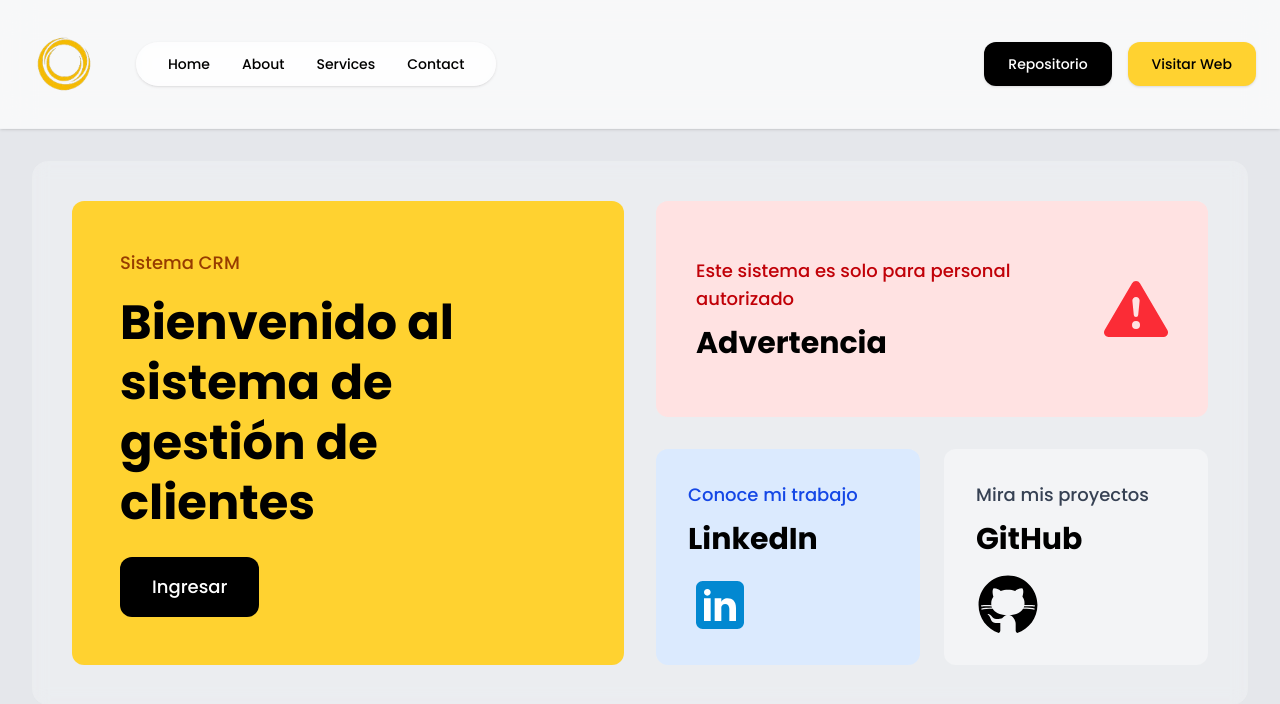
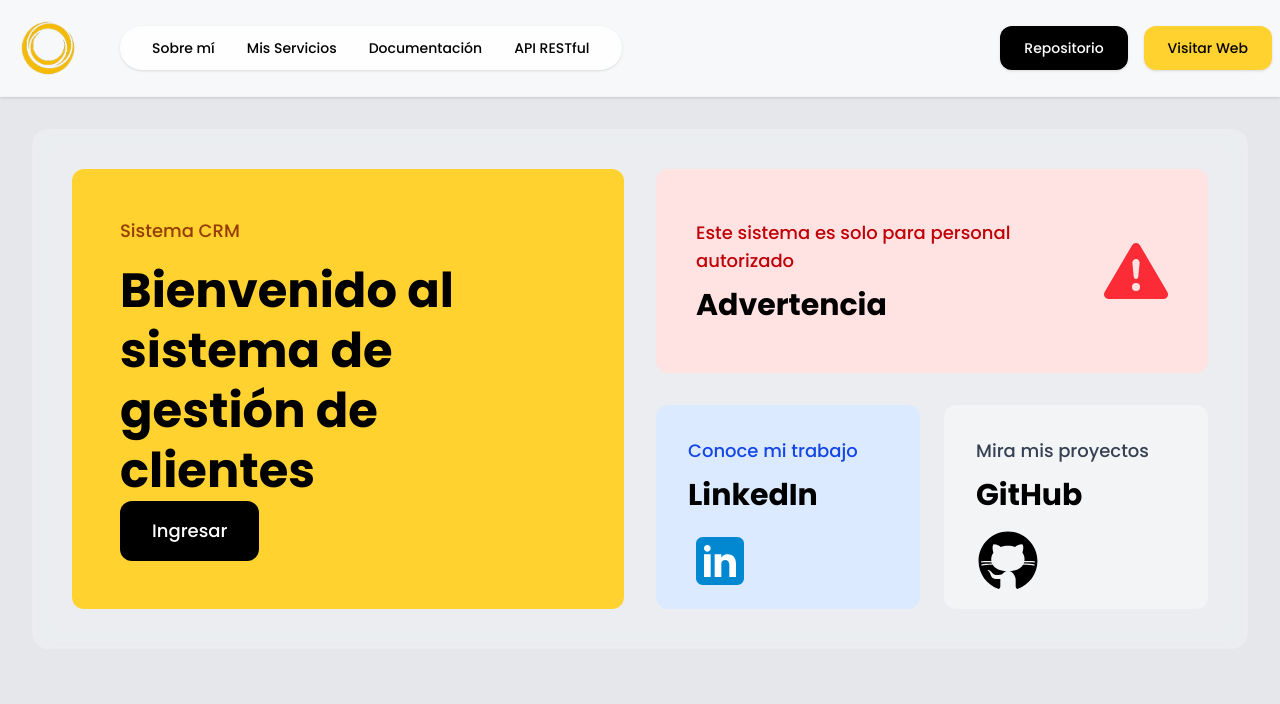
Before and after one commit to GaboGabito05/sistema-crm-compina-client, a React (Vite) app: page / in a window 1280 px wide. Shown: the top 704 px of the page. Built offline with nearby package versions, Linux system fonts and the light colour scheme.

Commit message:
Cambiooooos hay en miii

```diff
--- a/index.html
+++ b/index.html
@@ -4,7 +4,7 @@
     <meta charset="UTF-8" />
     <link rel="icon" type="image/svg+xml" href="/logo-compipro.png" />
     <meta name="viewport" content="width=device-width, initial-scale=1.0" />
-    <meta name="title" content="Compipro S.A.C." />
+    <meta name="title" content="Sistema CRM | Compipro S.A.C." />
     <meta name="description" content="Sistema CRM de Compina S.A.C. para la gestión de clientes, proveedores y pedidos desarrollador con React.js y Express.js por Gabriel Polack."/>
     <meta name="keywords" content="compipro, merchandising, marketing, agencia de marketing, productos personalizados, productos promocionales, productos publicitarios, productos de merchandising"/>
     <meta name="author" content="Gabriel Polack"/>
@@ -12,13 +12,13 @@
     	<!-- Open Graph / Facebook -->
     <meta property="og:type" content="website" />
     <meta property="og:url" content="https://astro-compipro-page.pages.dev/" />
-    <meta property="og:title" content="Compipro S.A.C." />
+    <meta property="og:title" content="Sistema CRM | Compipro S.A.C." />
     <meta property="og:description" content="Sistema CRM de Compina S.A.C. para la gestión de clientes, proveedores y pedidos desarrollador con React.js y Express.js por Gabriel Polack."/>
     <meta property="og:image" content="https://i.imgur.com/RYfsVS9.png"/>
     <!-- Twitter -->
     <meta property="twitter:card" content="summary_large_image" />
     <meta property="twitter:url" content="https://astro-compipro-page.pages.dev/"/>
-    <meta property="twitter:title" content="Compipro S.A.C." />
+    <meta property="twitter:title" content="Sistema CRM | Compipro S.A.C." />
     <meta property="twitter:description" content="Sistema CRM de Compina S.A.C. para la gestión de clientes, proveedores y pedidos desarrollador con React.js y Express.js por Gabriel Polack."/>
     <meta property="twitter:image" content="https://i.imgur.com/RYfsVS9.png"/>
     <title>Sistema CRM | Compina S.A.C.</title>
--- a/src/components/Bento.jsx
+++ b/src/components/Bento.jsx
@@ -4,10 +4,10 @@ import GitHub from "../icons/GitHub";
 
 function Bento() {
     return (
-        <section className="p-8">
+        <section className="flex items-center justify-center justify-self-center w-full h-full p-8">
             <div className="max-w-7xl mx-auto">
                 <div className="grid grid-cols-2 grid-rows-2 gap-8 p-10 rounded-2xl bg-gray-50/30 backdrop-blur-sm">
-                    <div className="h-[29rem] bg-amber-300 col-span-1 row-span-2 rounded-xl p-12 hover:shadow-xl transition-all flex flex-col justify-between group hover:bg-amber-400">
+                    <div className="bg-amber-300 col-span-1 row-span-2 rounded-xl p-12 hover:shadow-xl transition-all flex flex-col justify-between group hover:bg-amber-400">
                         <div className="space-y-4">
                             <span className="text-lg font-medium text-amber-800 block">
                                 Sistema CRM
--- a/src/components/Navbar.jsx
+++ b/src/components/Navbar.jsx
@@ -1,32 +1,32 @@
 function Navbar(){
     return (
         <nav className="top-0 left-0 right-0 backdrop-blur-lg bg-white/70 border-b border-gray-100 shadow-sm">
-            <div className="flex justify-between items-center p-6 max-w-7xl mx-auto">
+            <div className="flex justify-between items-center p-2 max-w-7xl mx-auto">
                 <div className="flex items-center gap-8">
                     <img className="w-20 h-auto hover:scale-105 transition-transform"
                          src="/images/logo.webp" alt="logo" />
                     <ul className="flex gap-8 text-sm font-medium bg-white/50 backdrop-blur-sm px-8 py-3 rounded-full shadow-sm">
                         <li>
-                            <a href="/" target="_blank" className="hover:text-amber-600 transition-all relative group">
-                                Home
+                            <a href="#" target="_blank" className="hover:text-amber-600 transition-all relative group">
+                                Sobre mí
                                 <span className="absolute -bottom-1 left-0 w-0 h-0.5 bg-amber-400 transition-all group-hover:w-full"></span>
                             </a>
                         </li>
                         <li>
-                            <a href="/about" className="hover:text-amber-600 transition-all relative group">
-                                About
+                            <a href="#" className="hover:text-amber-600 transition-all relative group">
+                                Mis Servicios
                                 <span className="absolute -bottom-1 left-0 w-0 h-0.5 bg-amber-400 transition-all group-hover:w-full"></span>
                             </a>
                         </li>
                         <li>
-                            <a href="/services" className="hover:text-amber-600 transition-all relative group">
-                                Services
+                            <a href="#" className="hover:text-amber-600 transition-all relative group">
+                                Documentación
                                 <span className="absolute -bottom-1 left-0 w-0 h-0.5 bg-amber-400 transition-all group-hover:w-full"></span>
                             </a>
                         </li>
                         <li>
-                            <a href="/contact" className="hover:text-amber-600 transition-all relative group">
-                                Contact
+                            <a href="#" className="hover:text-amber-600 transition-all relative group">
+                                API RESTful
                                 <span className="absolute -bottom-1 left-0 w-0 h-0.5 bg-amber-400 transition-all group-hover:w-full"></span>
                             </a>
                         </li>
```
